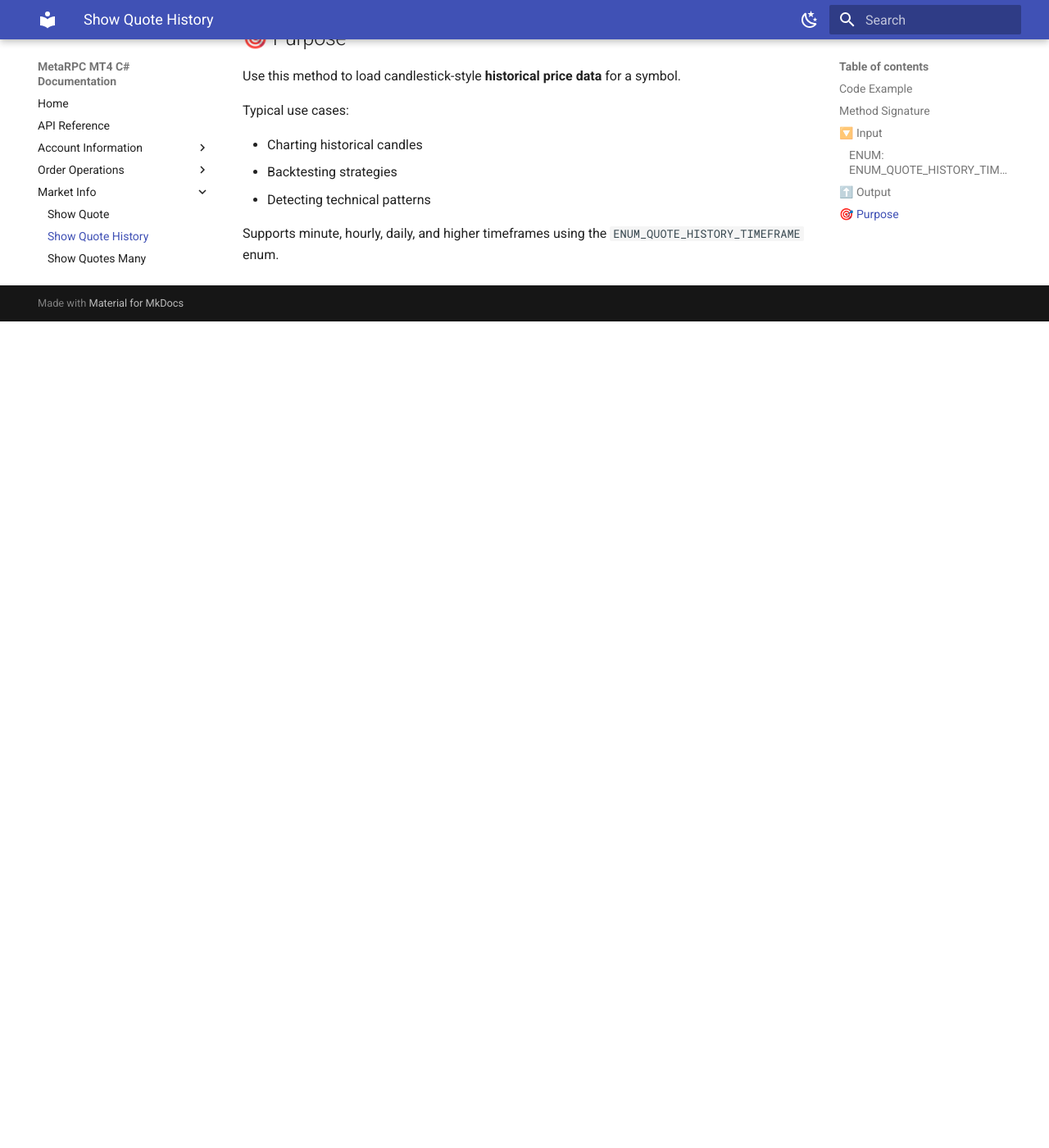
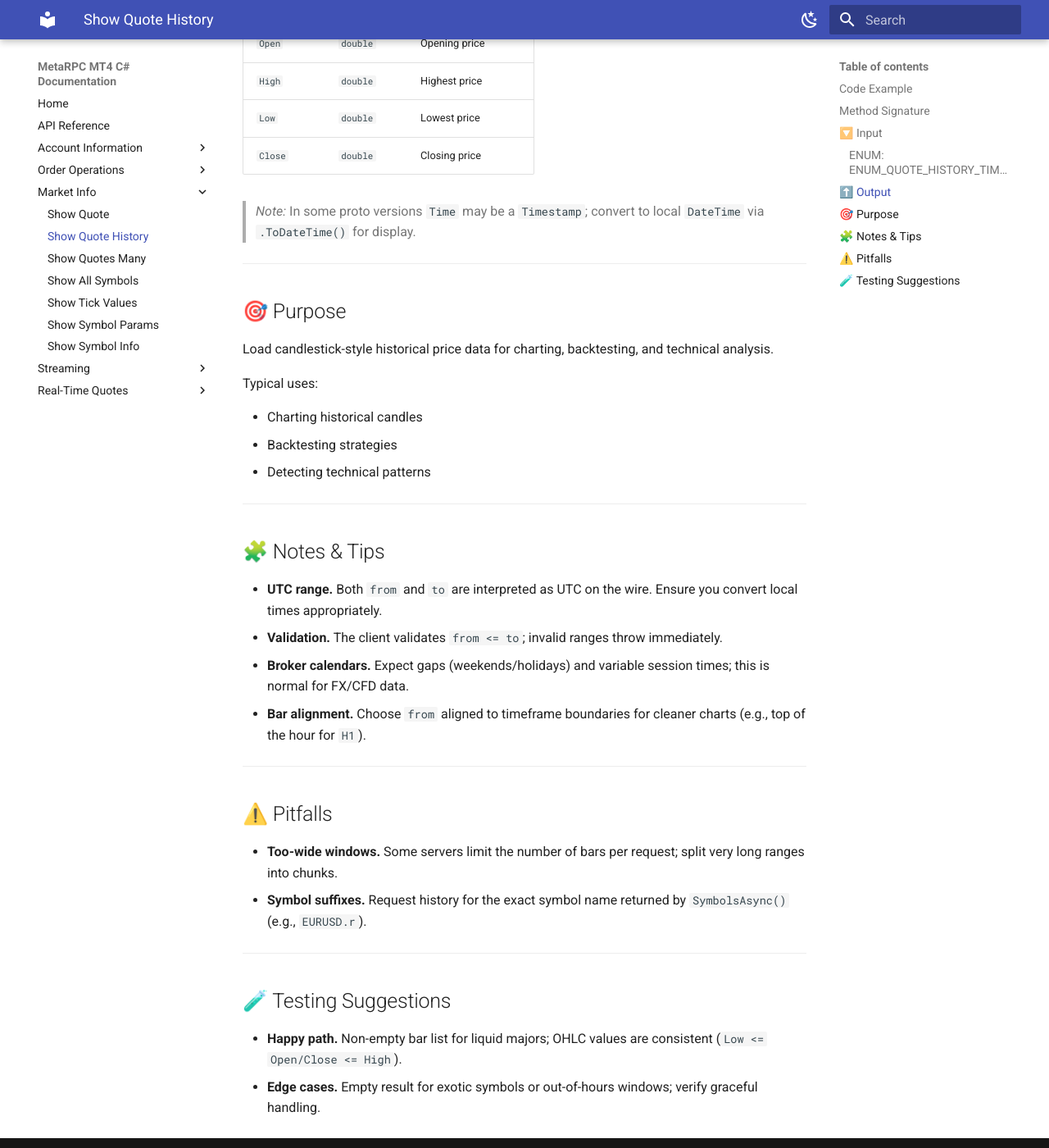
Before and after one commit to MetaRPC/CSharpMT4, an MkDocs documentation site: the page built from docs/Market Info/ShowQuoteHistory.md, in a window 1280 px wide and 1400 px high, scrolled down 2417 px. Shown: the whole window at 82% size. Built offline with MkDocs 1.6.1 and Material for MkDocs 9.7.7, drawn with Linux system fonts in a browser that asks for light colours; before the commit the page ends 2809 px from its top, so only the background shows below that; some of the changed text lies outside the part shown.

Commit message:
Update ShowQuoteHistory.md

````diff
--- a/docs/Market Info/ShowQuoteHistory.md
+++ b/docs/Market Info/ShowQuoteHistory.md
@@ -8,15 +8,24 @@
 ### Code Example
 
 ```csharp
-// Using service wrapper
+// --- Quick use (service wrapper) ---
 await _service.ShowQuoteHistory("EURUSD");
 
-// Or directly from MT4Account
+// --- Low-level (direct account call) ---
+// Preconditions: account is connected via ConnectByServerName/ConnectByHostPort.
+
 var from = DateTime.UtcNow.AddDays(-5);
 var to = DateTime.UtcNow;
 var timeframe = ENUM_QUOTE_HISTORY_TIMEFRAME.QhPeriodH1;
 
-var history = await _mt4.QuoteHistoryAsync("EURUSD", timeframe, from, to);
+using var cts = new CancellationTokenSource(TimeSpan.FromSeconds(5)); // widen if terminal is slow
+var history = await _mt4.QuoteHistoryAsync(
+    symbol: "EURUSD",
+    timeframe: timeframe,
+    from: from,
+    to: to,
+    deadline: null,
+    cancellationToken: cts.Token);
 
 foreach (var candle in history.HistoricalQuotes)
 {
@@ -29,6 +38,12 @@ foreach (var candle in history.HistoricalQuotes)
 ### Method Signature
 
 ```csharp
+// Service wrapper
+Task ShowQuoteHistory(string symbol);
+```
+
+```csharp
+// Low-level account call
 Task<QuoteHistoryData> QuoteHistoryAsync(
     string symbol,
     ENUM_QUOTE_HISTORY_TIMEFRAME timeframe,
@@ -36,7 +51,7 @@ Task<QuoteHistoryData> QuoteHistoryAsync(
     DateTime to,
     DateTime? deadline = null,
     CancellationToken cancellationToken = default
-)
+);
 ```
 
 ---
@@ -62,8 +77,8 @@ Task<QuoteHistoryData> QuoteHistoryAsync(
 
 * **`from`** (`DateTime`) — required. Start of the historical range (UTC).
 * **`to`** (`DateTime`) — required. End of the historical range (UTC).
-* **`deadline`** (`DateTime?`, optional) — optional timeout.
-* **`cancellationToken`** (`CancellationToken`, optional) — cancel the request.
+* **`deadline`** (`DateTime?`, optional) — optional UTC deadline for timeout.
+* **`cancellationToken`** (`CancellationToken`, optional) — token to cancel the request.
 
 ---
 
@@ -71,9 +86,9 @@ Task<QuoteHistoryData> QuoteHistoryAsync(
 
 Returns a `QuoteHistoryData` object containing:
 
-| Field              | Type                       | Description                    |
-| ------------------ | -------------------------- | ------------------------------ |
-| `HistoricalQuotes` | `List<HistoricalQuoteBar>` | List of historical quote bars. |
+| Field              | Type                        | Description                      |
+| ------------------ | --------------------------- | -------------------------------- |
+| `HistoricalQuotes` | `IList<HistoricalQuoteBar>` | Sequence of historical OHLC bars |
 
 Each **HistoricalQuoteBar** includes:
 
@@ -85,16 +100,39 @@ Each **HistoricalQuoteBar** includes:
 | `Low`   | `double` | Lowest price          |
 | `Close` | `double` | Closing price         |
 
+> *Note:* In some proto versions `Time` may be a `Timestamp`; convert to local `DateTime` via `.ToDateTime()` for display.
+
 ---
 
 ## 🎯 Purpose
 
-Use this method to load candlestick-style **historical price data** for a symbol.
+Load candlestick-style historical price data for charting, backtesting, and technical analysis.
 
-Typical use cases:
+Typical uses:
 
 * Charting historical candles
 * Backtesting strategies
 * Detecting technical patterns
 
-Supports minute, hourly, daily, and higher timeframes using the `ENUM_QUOTE_HISTORY_TIMEFRAME` enum.
+---
+
+## 🧩 Notes & Tips
+
+* **UTC range.** Both `from` and `to` are interpreted as UTC on the wire. Ensure you convert local times appropriately.
+* **Validation.** The client validates `from <= to`; invalid ranges throw immediately.
+* **Broker calendars.** Expect gaps (weekends/holidays) and variable session times; this is normal for FX/CFD data.
+* **Bar alignment.** Choose `from` aligned to timeframe boundaries for cleaner charts (e.g., top of the hour for `H1`).
+
+---
+
+## ⚠️ Pitfalls
+
+* **Too-wide windows.** Some servers limit the number of bars per request; split very long ranges into chunks.
+* **Symbol suffixes.** Request history for the exact symbol name returned by `SymbolsAsync()` (e.g., `EURUSD.r`).
+
+---
+
+## 🧪 Testing Suggestions
+
+* **Happy path.** Non-empty bar list for liquid majors; OHLC values are consistent (`Low <= Open/Close <= High`).
+* **Edge cases.** Empty result for exotic symbols or out-of-hours windows; verify graceful handling.
````
